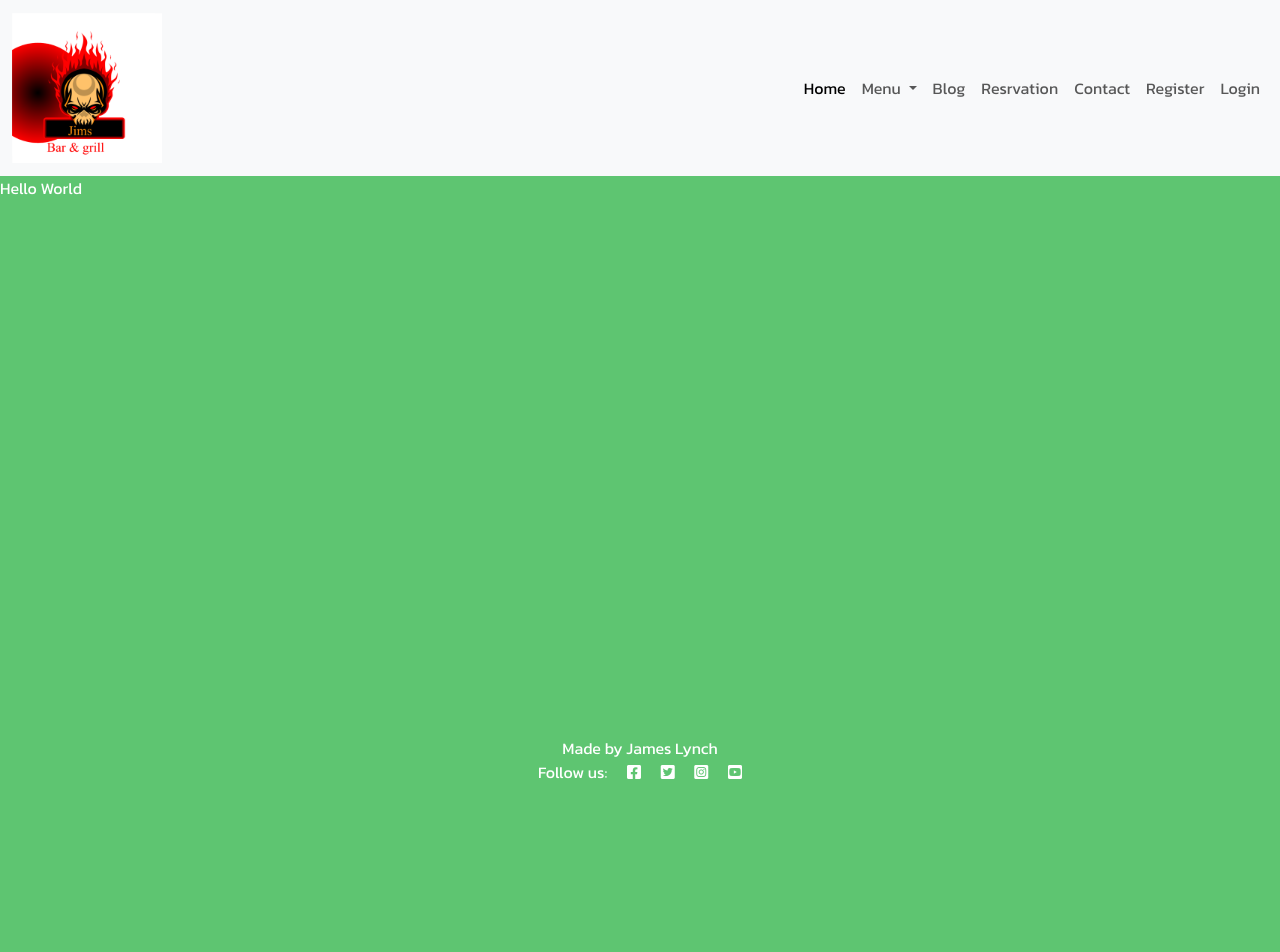
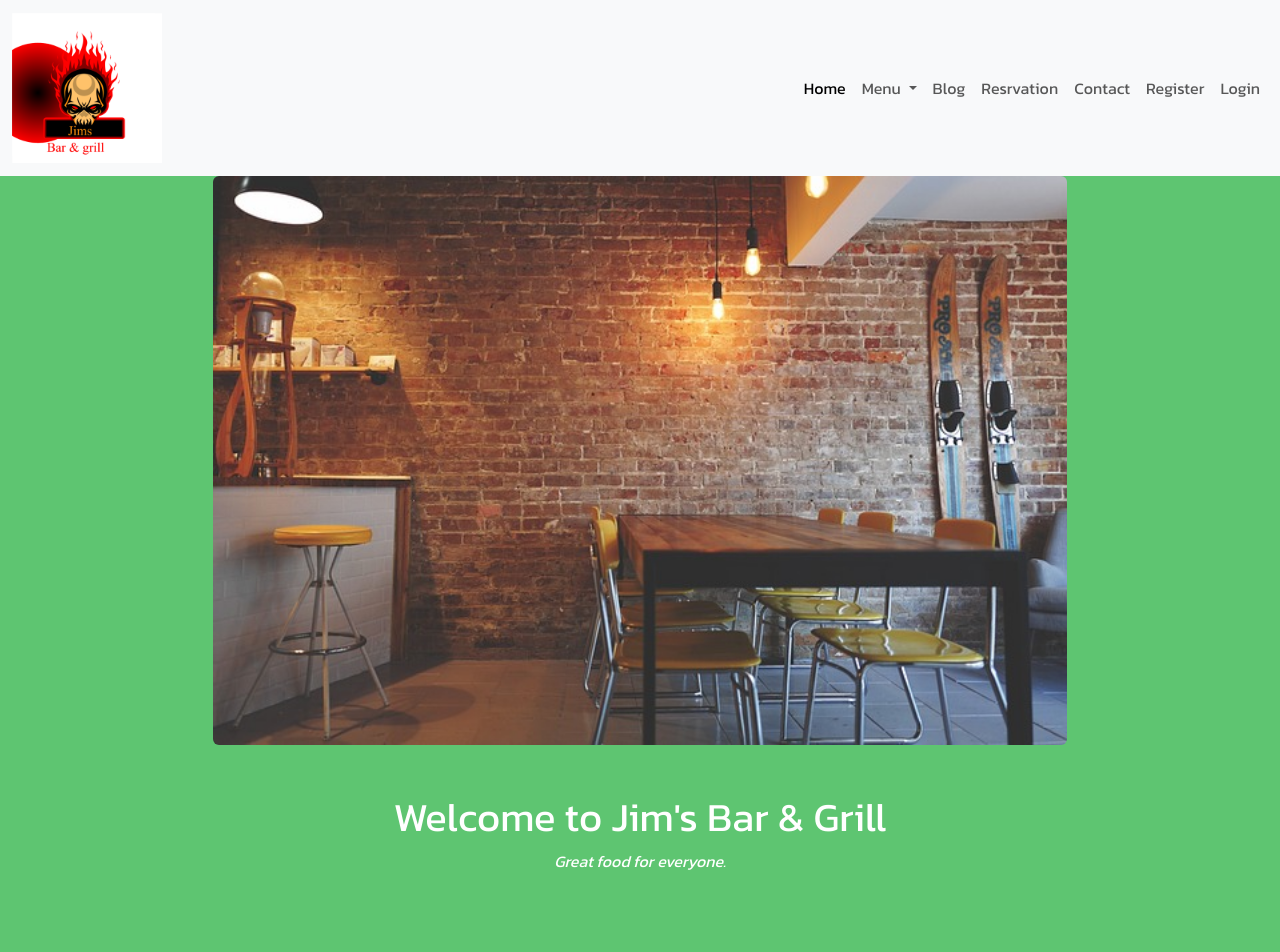
Before and after one commit to Code-Institute-Submissions/JJamsey911-restaurant_mp4, a Django app: page / in a window 1280 px wide. Shown: the top 952 px of the page. Before the commit the page ends 779 px from the top, so only its background shows below. Run offline with Django 3.2, Linux system fonts and the light colour scheme.

Commit message:
Add test images for home/index.html

```diff
--- a/home/templates/home/index.html
+++ b/home/templates/home/index.html
@@ -1,5 +1,100 @@
-{% extends "base.html" %}
+{% extends 'base.html' %}
+
+{% load static %}
 
 {% block content %}
-Hello World
+<!-- carousel -->
+<div class="col-md-8 mx-auto">
+    <div class="row">
+        <div id="carouselExampleSlidesOnly" class="carousel slide" data-bs-ride="carousel">
+            <div class="carousel-inner">
+                <div class="carousel-item active">
+                    <img src="{% static 'images/res_cover_1.jpg' %}" class="d-block w-100 rounded"
+                        alt="A restaurant setting photograph">
+                </div>
+                <div class="carousel-item">
+                    <img src="{% static 'images/res_cover_2.jpg' %}" class="d-block w-100 rounded"
+                        alt="A picture of a table setting">
+                </div>
+                <div class="carousel-item">
+                    <img src="{% static 'images/res_cover_1.jpg' %}" class="d-block w-100 rounded"
+                        alt="A photo of a table with wine glasses">
+                </div>
+            </div>
+        </div>
+    </div>
+</div>
+<div class="container-fluid">
+    <div class="row text-center mt-5">
+        <h1>Welcome to Jim's Bar & Grill</h1>
+        <p><em>Great food for everyone.</em></p>
+    </div>
+</div>
+<!-- cards -->
+<section class="container">
+    <div class="row d-flex my-5 justify-content-center text-center">
+        <div class="col-10 col-md-4 mt-4 grow card shadow">
+            <a href="#" class="text-decoration-none">
+                <img src="https://codeinstitute.s3.amazonaws.com/fullstack/blog/default.jpg" class="card-img-top rounded img-fluid"
+                    alt="A photo of a table setting">
+            </a>
+            <div class="row mt-3 mb-3">
+                <a href="#">
+                    <h2>Book a Table</h2>
+                </a>
+            </div>
+        </div>
+
+        <div class="col-10 col-md-4 mt-4 grow card shadow">
+            <a href="#" class="text-decoration-none">
+                <img src="https://codeinstitute.s3.amazonaws.com/fullstack/blog/default.jpg" class="card-img-top rounded img-fluid"
+                    alt="A photo of a person eating a meal">
+            </a>
+            <div class="row mt-3 mb-3">
+                <a href="#">
+                    <h2>Food Menu</h2>
+                </a>
+            </div>
+        </div>
+
+        <div class="col-10 col-md-4 mt-4 grow card shadow">
+            <a href="#" class="text-decoration-none">
+                <img src="https://codeinstitute.s3.amazonaws.com/fullstack/blog/default.jpg" class="card-img-top rounded img-fluid"
+                    alt="A photo of a glass of whiskey">
+            </a>
+            <div class="row mt-3 mb-3">
+                <a href="#">
+                    <h2>Drinks Menu</h2>
+                </a>
+            </div>
+        </div>
+    </div>
+</section>
+<div class="container-fluid">
+    <div class="row text-center">
+        <p><em>Allow us to look after you, your friends and family.</em></p>
+    </div>
+</div>
+<section class="container-fluid">
+    <div class="row d-flex my-5 justify-content-center">
+        <!-- Events catered for -->
+        <div class="col-md-4 card shadow p-3 mt-5 rounded">
+            <h3>We cater for the following events</h3>
+            <ul>
+                <li>Private Parties</li>
+                <li>Terrace Parties</li>
+                <li>Corportate Events</li>
+                <li>Work Parties</li>
+                <li>Date Nights</li>
+                <li>Cocktail Parties</li>
+            </ul>
+            <p><em>Please contact us to arrange an event!</em></p>
+            <div class="col-12 mt-5">
+                <img src="{% static 'images/res_cover_1.jpg' %}" class="img-fluid rounded shadow"
+                    alt="A photo of man holding a Mojito">
+            </div>
+        </div>
+    </div>
+</section>
+
 {%endblock%}
```
Also changed, not shown: static/images/res_cover_1.jpg (added), static/images/res_cover_2.jpg (added).
